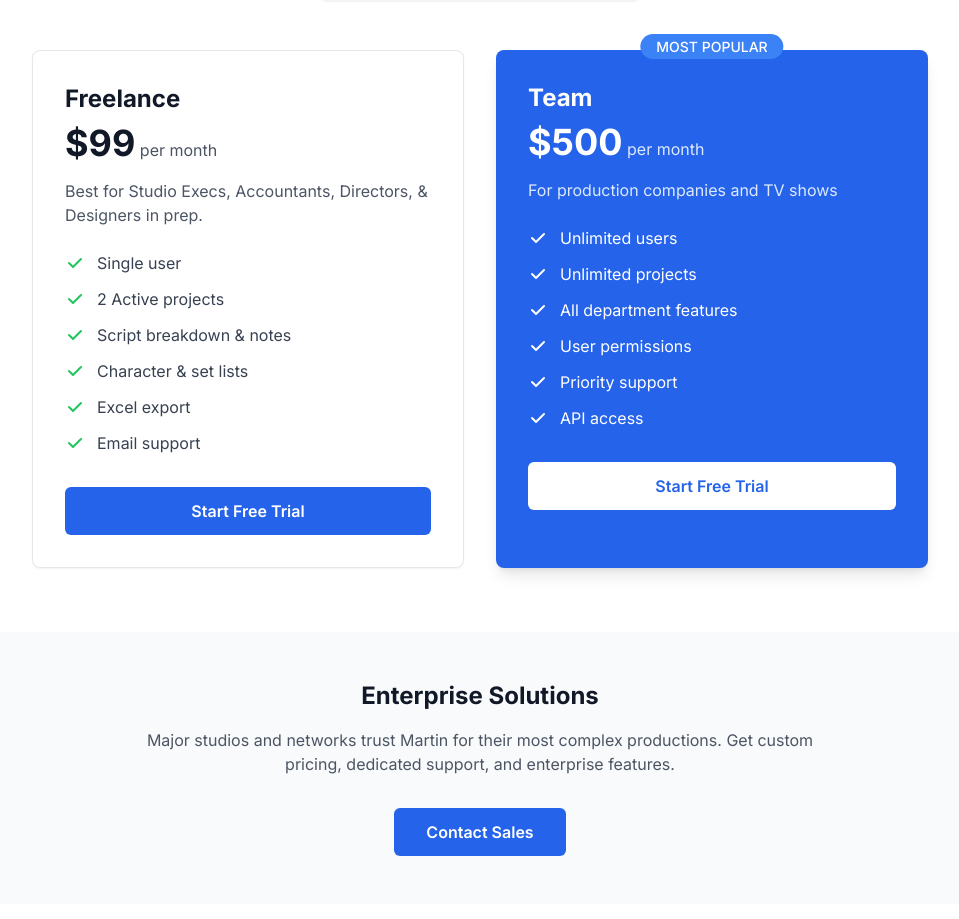
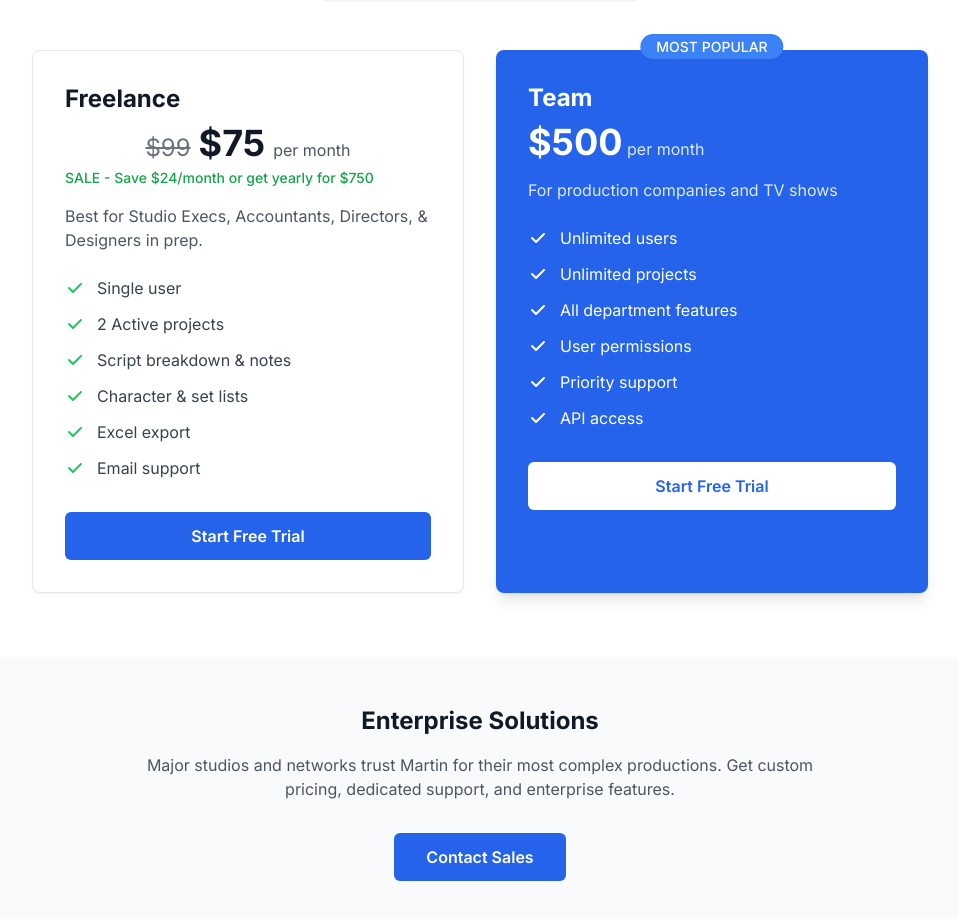
Before and after one commit to JJCinergy/martin-marketing-site, a Next.js app: page / in a window 1280 px wide. Shown: the part 2520-3439 px from the top of the page, without its empty margins (160-1119 px from the left). Built offline with nearby package versions, Linux system fonts and the light colour scheme.

Commit message:
Add sale pricing to Freelance plan
- Original price  shown with strikethrough
- Sale price /month prominently displayed
- Added green sale message: 'SALE - Save /month or get yearly for '
- Pricing layout adjusted to show both prices side by side

```diff
--- a/components/sections/Pricing.tsx
+++ b/components/sections/Pricing.tsx
@@ -29,8 +29,12 @@
           <div className="bg-white p-8 rounded-lg shadow-sm border border-gray-200">
             <h3 className="text-2xl font-bold text-gray-900 mb-2">Freelance</h3>
             <div className="mb-4">
-              <span className="text-4xl font-bold text-gray-900">$99</span>
-              <span className="text-gray-600"> per month</span>
+              <div className="flex items-baseline gap-2 justify-center">
+                <span className="text-2xl text-gray-500 line-through">$99</span>
+                <span className="text-4xl font-bold text-gray-900">$75</span>
+                <span className="text-gray-600"> per month</span>
+              </div>
+              <p className="text-sm text-green-600 font-medium mt-1">SALE - Save $24/month or get yearly for $750</p>
             </div>
             <p className="text-gray-600 mb-6">Best for Studio Execs, Accountants, Directors, & Designers in prep.</p>
             <ul className="space-y-3 mb-8">
```
